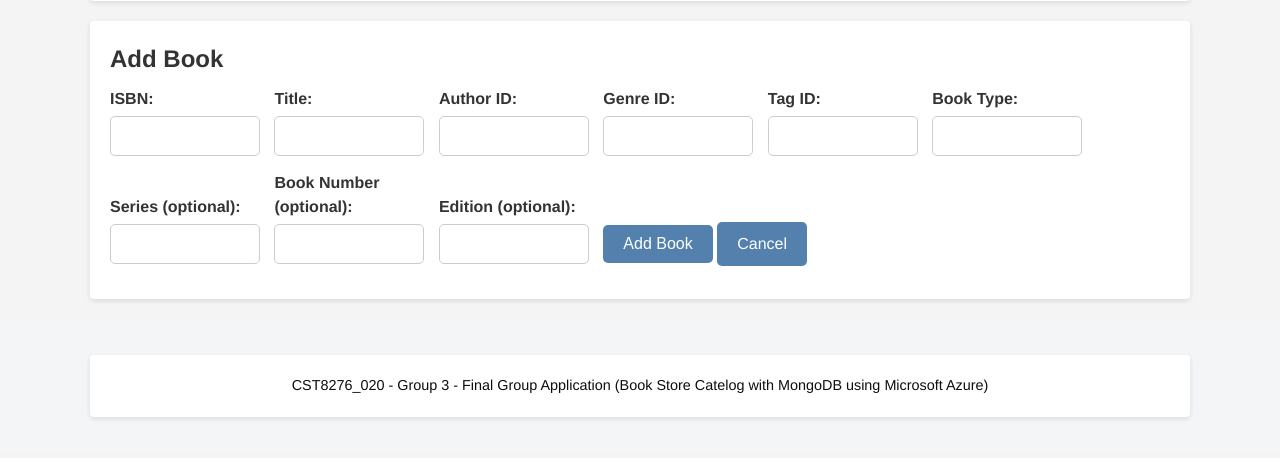
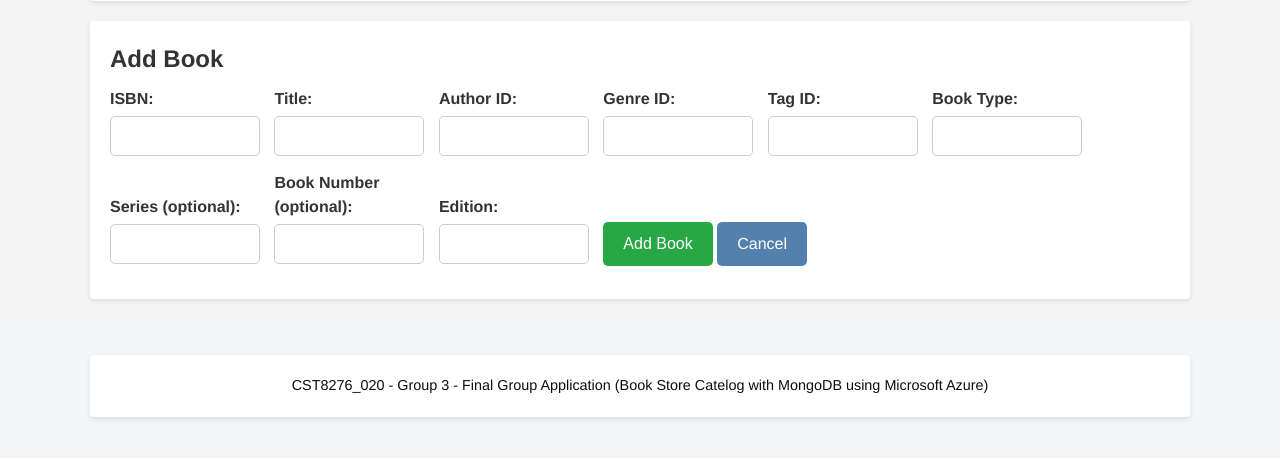
Before and after one commit to alkomij/Book-Collection-Using-PyMongo, a Flask app: page /add_book in a window 1280 px wide. Shown: the part 171-629 px from the top of the page. Run offline with Flask 3, Linux system fonts and the light colour scheme.

Commit message:
Added add_book css

```diff
--- a/templates/add_book.html
+++ b/templates/add_book.html
@@ -32,17 +32,17 @@
         </div>
         <div class="form-group">
             <label for="Series">Series (optional):</label>
-            <input type="text" id="Series" name="Series">
+            <input type="text" id="Series" name="Series" required>
         </div>
         <div class="form-group">
             <label for="BookNumber">Book Number (optional):</label>
-            <input type="number" id="BookNumber" name="BookNumber">
+            <input type="number" id="BookNumber" name="BookNumber" required>
         </div>
         <div class="form-group">
-            <label for="Edition">Edition (optional):</label>
-            <input type="text" id="Edition" name="Edition">
+            <label for="Edition">Edition:</label>
+            <input type="text" id="Edition" name="Edition" required>
         </div>
-        <button type="submit" class="btn btn-success">Add Book</button>
+        <button type="submit" id="btn-primary" class="btn btn-primary">Add Book</button>
         <a href="{{ url_for('catalog') }}" class="btn btn-secondary">Cancel</a>
     </form>
 </div>
```
